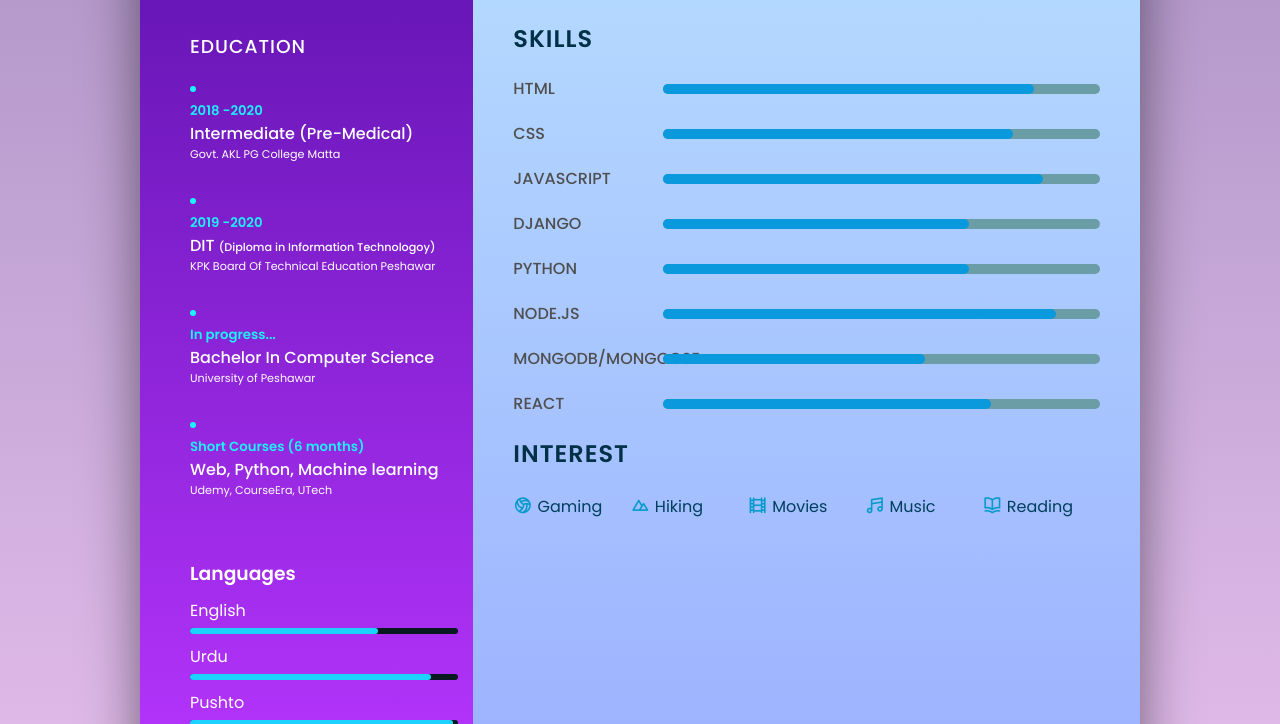
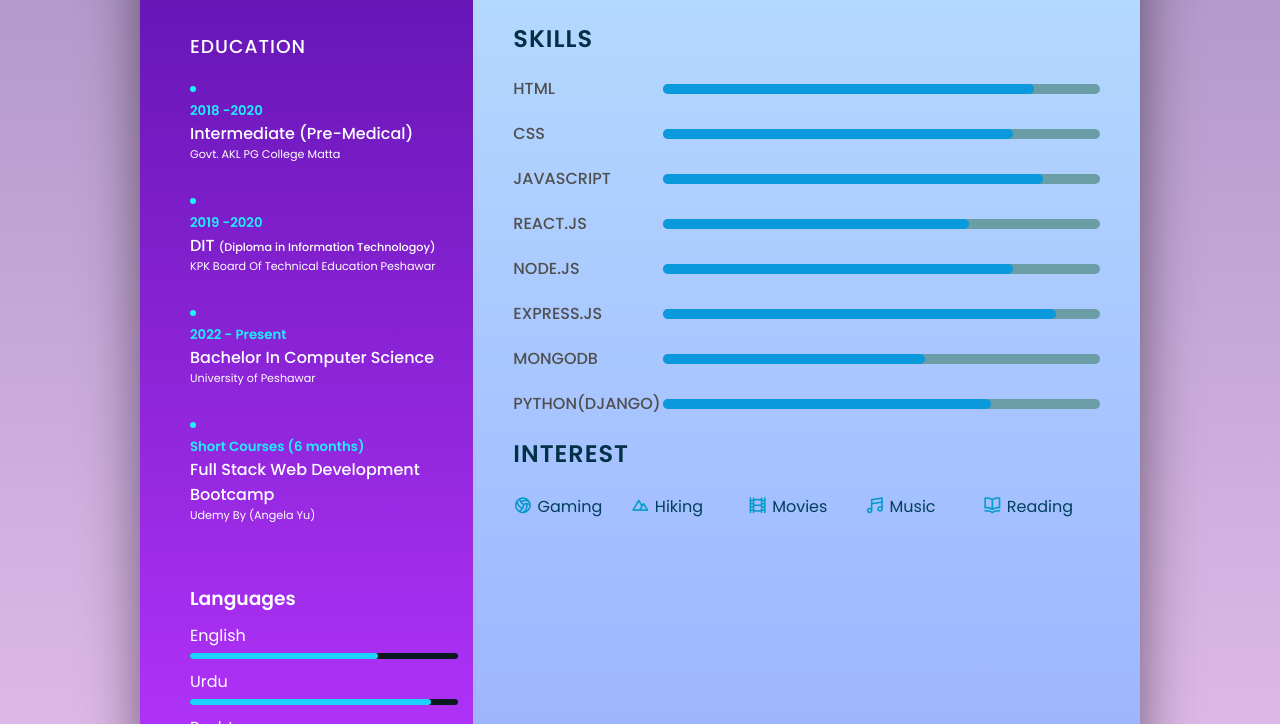
Before and after one commit to naxim-khan/My_Cv_in_html_CSS, a plain HTML site: page index.html in a window 1280 px wide. Shown: the part 621-1345 px from the top of the page. Drawn offline with nearby package versions, Linux system fonts and the light colour scheme.

Commit message:
Update Resume Skill Section

```diff
--- a/index.html
+++ b/index.html
@@ -24,7 +24,7 @@
                     </div>
 
                     <div>
-                        <h2>Nazeem Khan <br> <span> Web Developer(MERN)</span></h2>
+                        <h2>Nazeem Khan <br> <span> Web Developer(MERN-Stack)</span></h2>
                     </div>
                 </div>
 
@@ -92,7 +92,7 @@
                         <h4 class="college">KPK Board Of Technical Education Peshawar</h4>
                     <br>
                     <li>
-                        <h5>In progress...</h5>
+                        <h5>2022 - Present</h5>
                     </li>
                         <h4>Bachelor In Computer Science</h4>
                         <h4 class="college">University of Peshawar</h4>
@@ -101,8 +101,8 @@
                     <li>
                         <h5>Short Courses (6 months)</h5>
                     </li>
-                        <h4>Web, Python, Machine learning</h4>
-                        <h4 class="college">Udemy, CourseEra, UTech</h4>
+                        <h4>Full Stack Web Development Bootcamp</h4>
+                        <h4 class="college">Udemy By (Angela Yu)</h4>
 
 
 
@@ -203,14 +203,7 @@ MongoDB,React, HTML, CSS, Bootstrap.</p>
 
 
        <div class="box">
-        <h4>Django</h4>
-        <div class="percent">
-            <div style="width: 70%;"></div>
-        </div>
-    </div>
-
-    <div class="box">
-        <h4>Python</h4>
+        <h4>React.js</h4>
         <div class="percent">
             <div style="width: 70%;"></div>
         </div>
@@ -219,19 +212,26 @@ MongoDB,React, HTML, CSS, Bootstrap.</p>
     <div class="box">
         <h4>Node.js</h4>
         <div class="percent">
+            <div style="width: 80%;"></div>
+        </div>
+    </div>
+
+    <div class="box">
+        <h4>Express.js</h4>
+        <div class="percent">
             <div style="width: 90%;"></div>
         </div>
     </div>
 
     <div class="box">
-        <h4>MongoDB/Mongoose</h4>
+        <h4>MongoDB</h4>
         <div class="percent">
             <div style="width: 60%;"></div>
         </div>
     </div>
 
     <div class="box">
-        <h4>React</h4>
+        <h4>Python(Django)</h4>
         <div class="percent">
             <div style="width: 75%;"></div>
         </div>
```
